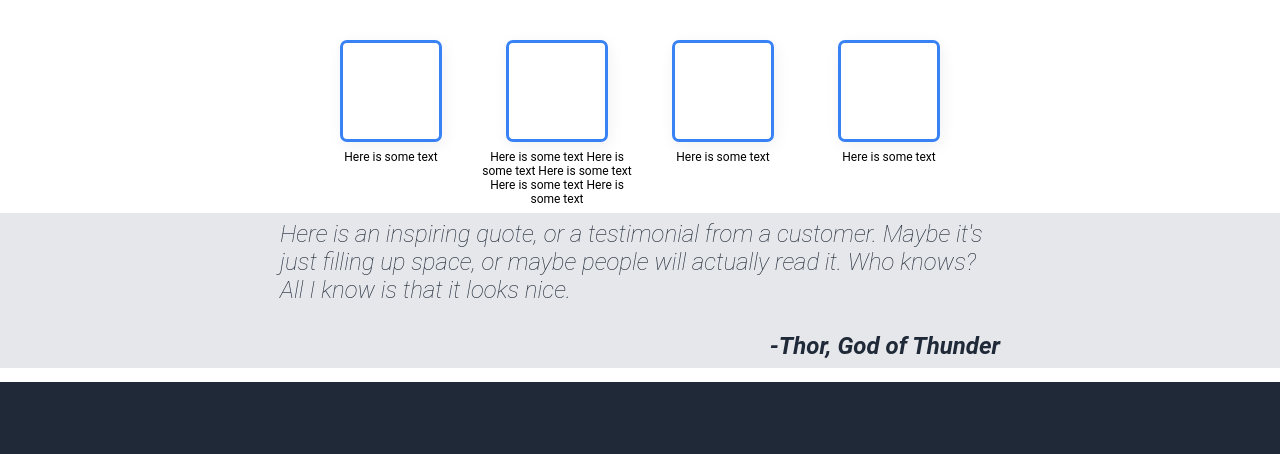
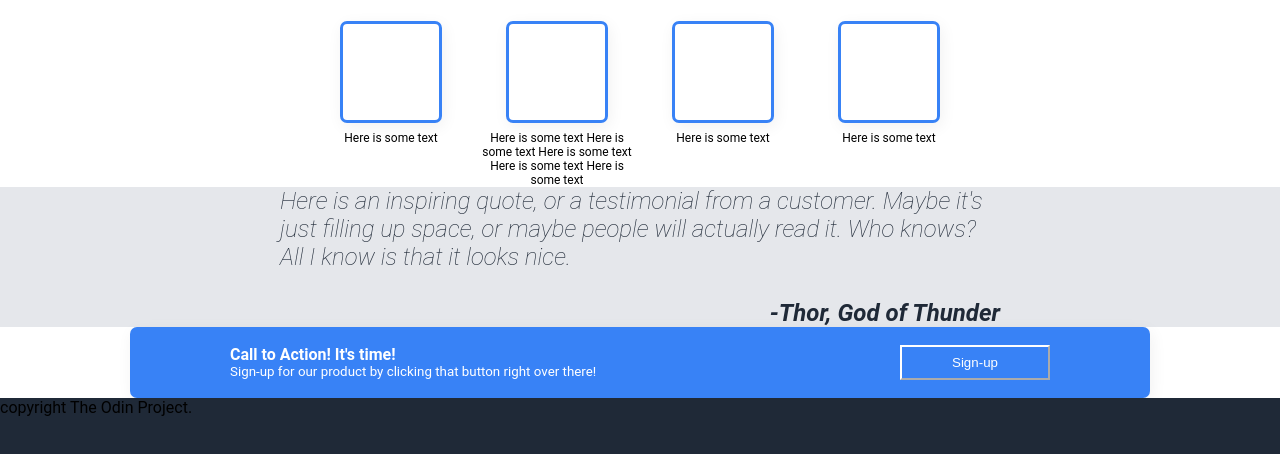
Before and after one commit to DeanRTaylor1/landing-page, a plain HTML site: page index.html in a window 1280 px wide. Shown: the part 346-800 px from the top of the page. Drawn offline with Linux system fonts and the light colour scheme.

Commit message:
updated call to action and footer

```diff
--- a/index.html
+++ b/index.html
@@ -34,9 +34,9 @@
         <h1>This website is awesome</h1><p></p>
 
 
-        <p></p>This website has some subtext that goes here under the main title.</p>
+        <p>This website has some subtext that goes here under the main title.</p>
 
-        <button class="sign-up">Sign-up</button>
+        <button class="button1">Sign-up</button>
 
         </div>
 
@@ -84,13 +84,26 @@ Here is an inspiring quote, or a testimonial from a customer. Maybe it's just fi
 
 </div>
 
-<div class="main">
+<div class="action">
+    <div>
+    <div class="sign-up"><B>Call to Action! It's time!</B> <br>Sign-up for our product by clicking that button right over there!</div>
+    <button class="button2">Sign-up</button>
+</div>
+
+
+
+
+
+
+    </div>
 
 
 </div>
 
 <div class="footer">
 
+    copyright The Odin Project.
+
 
 </div>
 </body>
--- a/style.css
+++ b/style.css
@@ -23,12 +23,24 @@ body {
     gap: 16px;
   }
 
-    button {
+    .button1 {
     background-color: #3882F6;
     color: white;
 
 
     }
+
+
+    .button2 {
+        background-color: #3882F6;
+        border-color: white;
+        color: white;
+        box-shadow: 0px 0px 0px transparent;
+        width: 150px;
+        height: 35px;
+
+
+        }
 
 
   .header {
@@ -120,10 +132,53 @@ body {
 
   }
 
+  .action {
+    background-color: white;
+    flex-grow: 0.3;
+    display:flex;
+    align-items: center;
+    justify-content: center;
+    gap: 48px;
+    padding-right: 130px;
+    padding-left: 130px;
+
+
+
+
+  }
+  .action>div {
+
+    display:flex;
+    justify-content: space-between;
+    align-items: center;
+    background-color: #3882F6;
+    flex-grow: 1;
+    box-shadow: 2px 4px 16px rgba(0,0,0,.06);
+    border-radius: 7px;
+    padding-top: 18px;
+    padding-bottom: 18px;
+    padding-left: 100px;
+    padding-right: 100px;
+    gap: 48px;
+    width: 50%;
+    color: white;
+    font-size: smaller;
+
+  }
+  .action b {
+
+    font-size: medium;
+
+
+
+  }
+
+
   .title2 {
     font-size: 36px;
-    font-weight: extra-bold;
+    font-weight: bold;
     color: #1F2937;
+
 
 
   }
@@ -144,6 +199,7 @@ body {
     display:flex;
     flex-direction:column;
     align-items:center;
+
     overflow:hidden;
     font-size: 12px;
 
```
